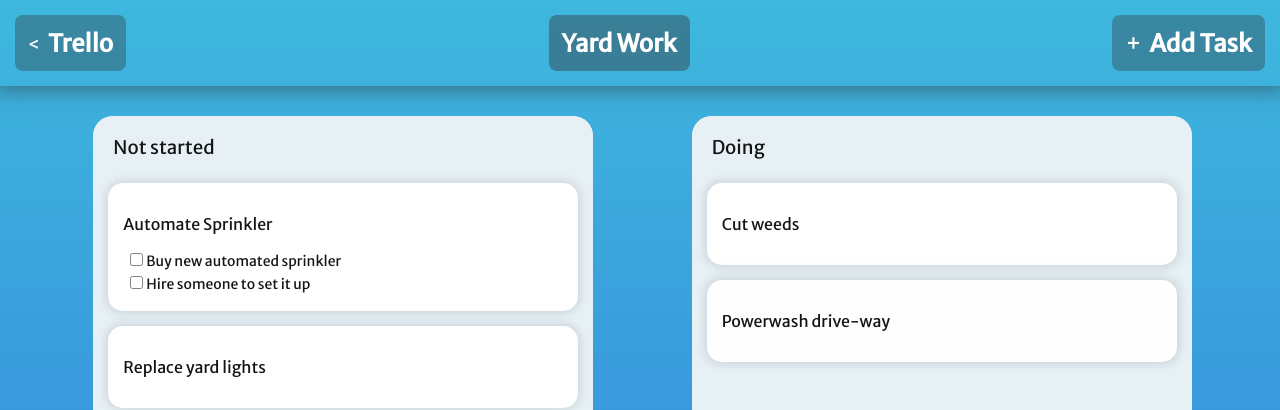
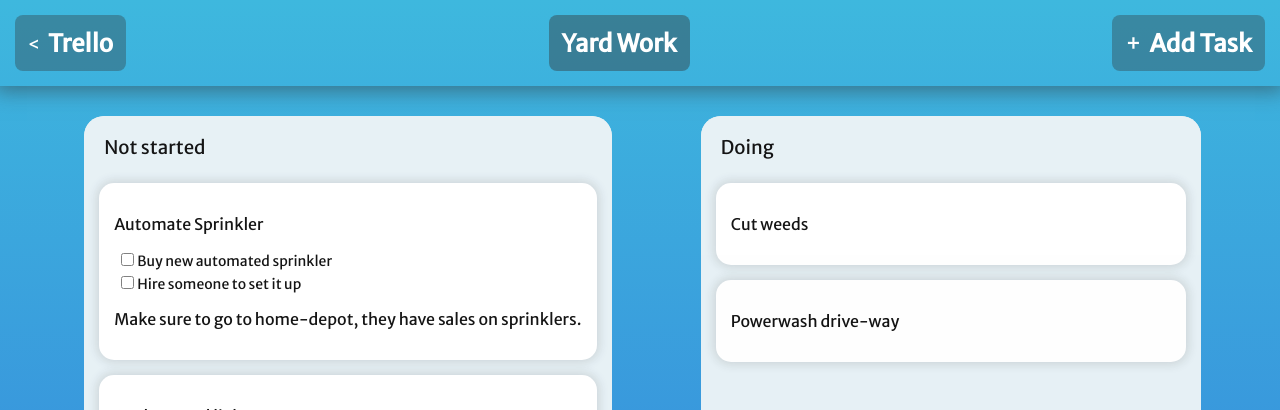
Before and after one commit to atawfique21/better-boards, a React (Create React App) app in the folder trello/: page / in a window 1280 px wide. Shown: the top 410 px of the page. Built offline with nearby package versions, Linux system fonts and the light colour scheme; no server answers.

Commit message:
Now rendering notes properly. Notes CSS to come.

```diff
--- a/trello/src/App.js
+++ b/trello/src/App.js
@@ -19,6 +19,7 @@ class App extends Component {
           tasks: [{
             name: "Automate Sprinkler",
             checkList: ["Buy new automated sprinkler", "Hire someone to set it up"],
+            note: "Make sure to go to home-depot, they have sales on sprinklers."
           },
           {
             name: "Replace yard lights"
@@ -75,7 +76,7 @@ class App extends Component {
         <Header />
         <div className="board-wrapper">
           {this.state.boards.map(board =>
-            <Board name={board.name} tasks={board.tasks} checkList={board.checkList} />
+            <Board name={board.name} tasks={board.tasks} checkList={board.checkList} note={board.note} />
           )}
         </div>
         <Widget icon={this.state.weatherData.icon} temp={this.state.weatherData.temp} />
--- a/trello/src/Components/Board.js
+++ b/trello/src/Components/Board.js
@@ -10,10 +10,14 @@ function Board(props) {
             <p>{task.name}</p>
             {task.checkList && task.checkList.map((listItem, key) =>
               <div className="checklist" key={key}>
-                {/* <input type="checkbox" /> <label>{listItem}</label> */}
                 <label><input type="checkbox" className="checkbox" />{listItem}</label>
               </div>
             )}
+            {task.note &&
+              <div className="note">
+                <p>{task.note}</p>
+              </div>
+            }
           </div>)}
       </div>
     </div>
```
